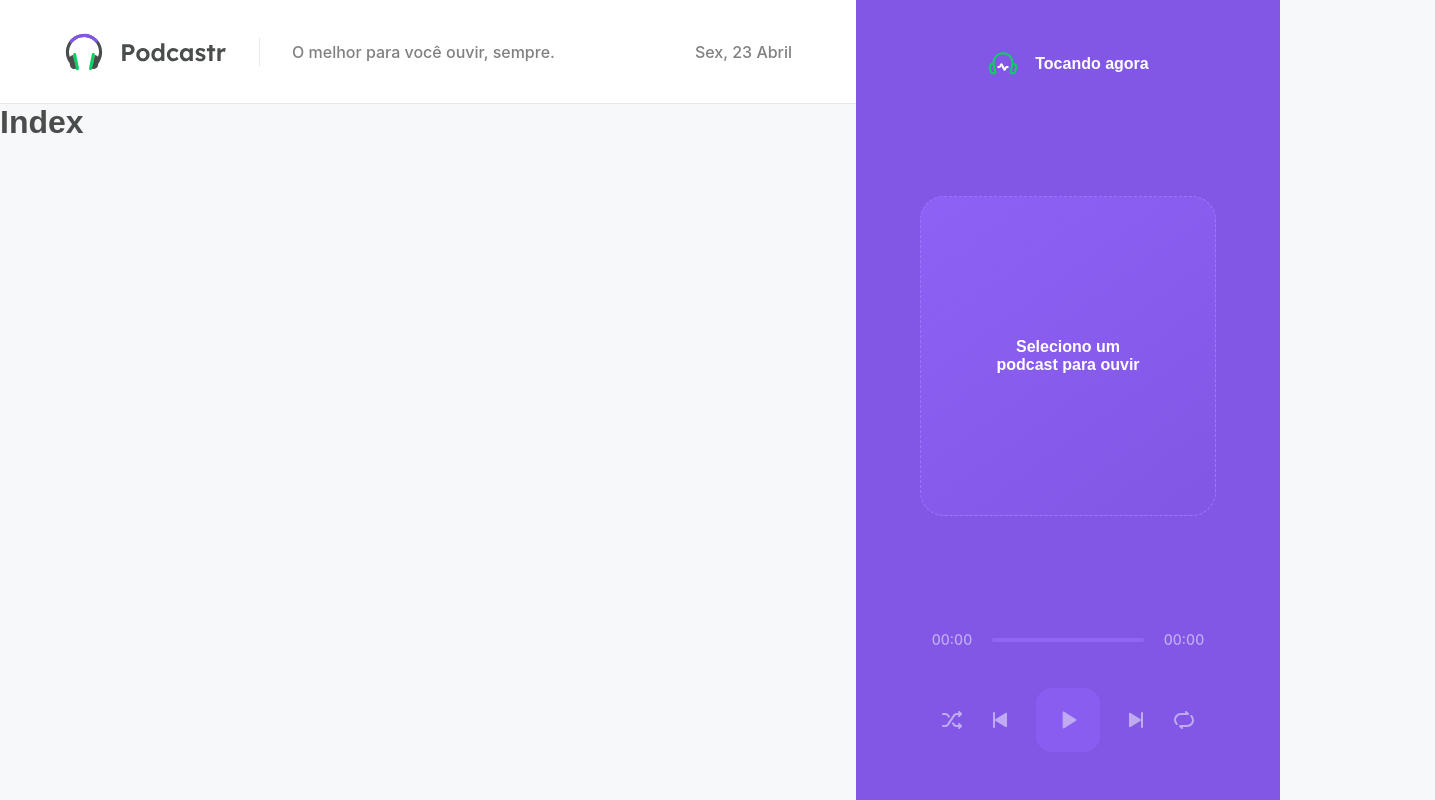
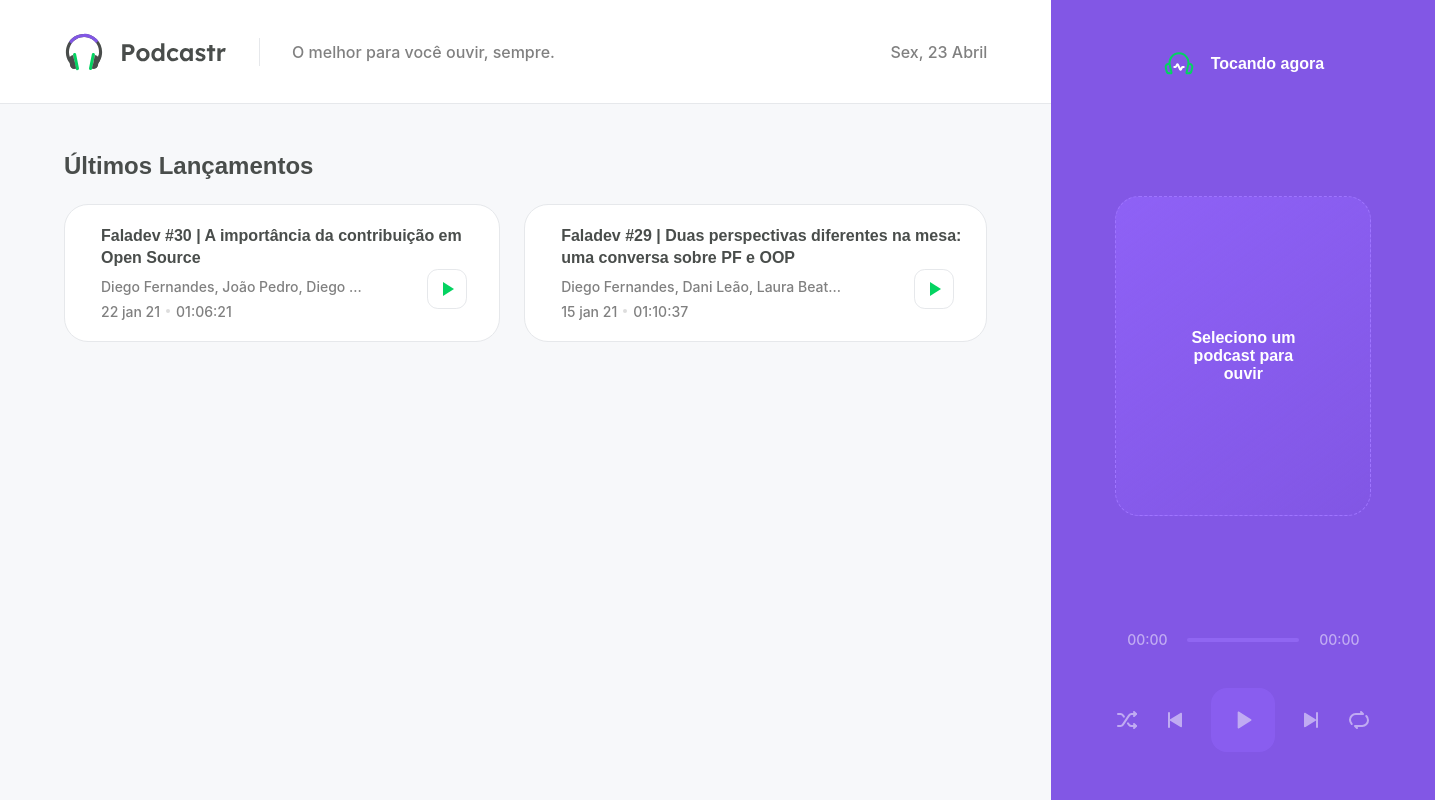
Before and after one commit to kauanaagostini/RocketSeat-NLW-ReactJS, a Next.js app: page / in a window 1280 px wide. Shown: the whole page, 1435 px wide, since content can reach past the window. Built offline with nearby package versions, Linux system fonts and the light colour scheme; data requests are answered from the project's data file; grey boxes are pictures that could not be loaded.

Commit message:
adicionado toda parte de Ultimos Lançamentos.

```diff
--- /dev/null
+++ b/next.config.js
@@ -0,0 +1,5 @@
+module.exports = {
+  images: {
+    domains: ['storage.googleapis.com']
+  }
+};
--- a/package.json
+++ b/package.json
@@ -9,6 +9,7 @@
     "server": "json-server server.json -w -d 750 -p 3333"
   },
   "dependencies": {
+    "axios": "^0.21.1",
     "date-fns": "^2.21.1",
     "next": "10.1.3",
     "react": "17.0.2",
--- /dev/null
+++ b/src/pages/home.module.scss
@@ -0,0 +1,111 @@
+.homepage{
+  padding: 0 4rem;
+  height: calc(100vh - 6.5rem);
+  overflow-y: scroll;
+
+  h2{
+    margin-top: 3rem;
+    margin-bottom: 1.5rem;
+  }
+}
+
+.latestEpisodes {
+  ul{
+    list-style: none;
+    display: grid;
+    grid-template-columns: repeat(2, 1fr);
+    gap: 1.5rem;
+  }
+
+  li{
+    background: var(--white);
+    border: 1px solid var(--gray-100);
+    padding: 1.25rem;
+    border-radius: 1.5rem;
+    position: relative;
+
+    display: flex;
+    align-items: center;
+  }
+
+  img{
+    width: 6rem;
+    height: 6rem;
+    border-radius: 1rem;
+  }
+
+  .episodeDetails {
+    flex: 1;
+    margin-left: 1rem;
+
+    a {
+      display: block;
+      color: var(--gray-800);
+      font-family: Lexend, sans-serif;
+      font-weight: 600;
+      text-decoration: none;
+      line-height: 1.4rem;
+
+      &:hover{
+        text-decoration: underline;
+      }
+    }
+
+    p {
+      font-size: 0.875rem;
+      margin-top: 0.5rem;
+      max-width: 70%;
+      white-space: nowrap;
+      overflow: hidden;
+      text-overflow: ellipsis;
+    }
+
+    span {
+      display: inline-block;
+      margin-top: 0.5rem;
+      font-size: 0.875rem;
+
+      &:last-child {
+        margin-left: 0.5rem;
+        padding-left: 0.5rem;
+        position: relative;
+
+        &::after {
+          content: " ";
+          width: 4px;
+          height: 4px;
+          border-radius: 2px;
+          background: #DDD;
+          position: absolute;
+          left: 0;
+          top: 50%;
+          transform: translate(-50%, -50%);
+        }
+      }
+    }
+  }
+
+  button{
+    position: absolute;
+    right: 2rem;
+    bottom: 2rem;
+
+    width: 2.5rem;
+    height: 2.5rem;
+    background: var(--white);
+    border: 1px solid var(--gray-100);
+    border-radius: 0.675rem;
+    font-size: 0;
+
+    transition: filter 0.2s;
+
+    img{
+      width: 1.5rem;
+      height: 1.5rem;
+    }
+
+    &:hover{
+      filter: brightness(0.95)
+    }
+  }
+}
--- a/src/pages/index.tsx
+++ b/src/pages/index.tsx
@@ -1,16 +1,97 @@
-export default function Home(props) {
+import { GetStaticProps } from 'next';
+import Image from 'next/image';
+import { format, parseISO } from 'date-fns';
+import ptBR from 'date-fns/locale/pt-BR';
+import { api } from '../services/api';
+import { convertDurationToTimeString } from '../utils/convertDurationToTimeString';
+
+import styles from './home.module.scss';
+
+type Episode = {
+  id: string,
+  title: string,
+  thumbnail: string,
+  members: string,
+  description: string,
+  url: string,
+  publishedAt: string,
+  duration: number,
+  durationAsString: string,
+}
+
+type HomeProps = {
+  latestEpisodes: Episode[];
+  allEpisodes: Episode[];
+}
+
+export default function Home({ latestEpisodes, allEpisodes }: HomeProps) {
   return (
-    <h1>Index</h1>
+    <div className={styles.homepage}>
+      <section className={styles.latestEpisodes}>
+        <h2>Últimos Lançamentos</h2>
+        <ul>
+          {latestEpisodes.map(episode =>{
+            return(
+              <li key={episode.id}>
+                <Image
+                  width={192}
+                  height={192}
+                  src={episode.thumbnail}
+                  alt={episode.title}
+                  objectFit="cover"
+                />
+                <div className={styles.episodeDetails}>
+                  <a href="">{episode.title}</a>
+                  <p>{episode.members}</p>
+                  <span>{episode.publishedAt}</span>
+                  <span>{episode.durationAsString}</span>
+                </div>
+                <button type="button">
+                  <img src="/play-green.svg" alt="Tocar episódio" />
+                </button>
+              </li>
+            )
+          })}
+        </ul>
+
+      </section>
+      <section className={styles.allEpisodes}>
+
+      </section>
+    </div>
   )
 };
 
-export async function getStaticProps(){
-  const response = await fetch('http://localhost:3333/episodes')
-  const data = await response.json()
+export const getStaticProps: GetStaticProps = async () => {
+  const { data } = await api.get('episodes', {
+    params: {
+      _limit: 12,
+      _sort: 'published_at',
+      _order: 'desc',
+    }
+  })
+
+  const episodes = data.map(episodes => {
+    return {
+      id: episodes.id,
+      title: episodes.title,
+      thumbnail: episodes.thumbnail,
+      members: episodes.members,
+      description: episodes.description,
+      url: episodes.file.url,
+      publishedAt: format(parseISO(episodes.published_at), 'd MMM yy', { locale: ptBR }),
+      duration: Number(episodes.file.duration),
+      durationAsString: convertDurationToTimeString(Number(episodes.file.duration)),
+    }
+  })
+
+  const latestEpisodes = episodes.slice(0, 2);
+  const allEpisodes = episodes.slice(2, episodes.length)
 
   return{
     props: {
-      episodes: data,
+      latestEpisodes,
+      allEpisodes,
     },
     revalidate: 60 * 60 * 8,
   }
--- /dev/null
+++ b/src/services/api.ts
@@ -0,0 +1,5 @@
+import axios from 'axios';
+
+export const api = axios.create({
+  baseURL: 'http://localhost:3333/'
+})
--- /dev/null
+++ b/src/utils/convertDurationToTimeString.ts
@@ -0,0 +1,11 @@
+export function convertDurationToTimeString(duration: number): string {
+  const hours = Math.floor(duration / 3600);
+  const minutes = Math.floor((duration % 3600) / 60);
+  const seconds = duration % 60;
+
+  const timeString = [hours, minutes, seconds]
+    .map(unit => String(unit).padStart(2, '0'))
+    .join(':')
+
+  return timeString;
+}
```
Also changed, not shown: 1 other file (tests, documents, lock files or other folders).
